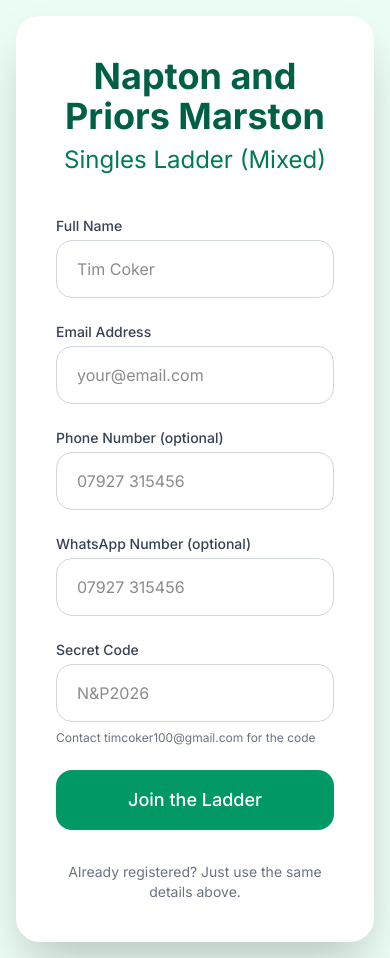
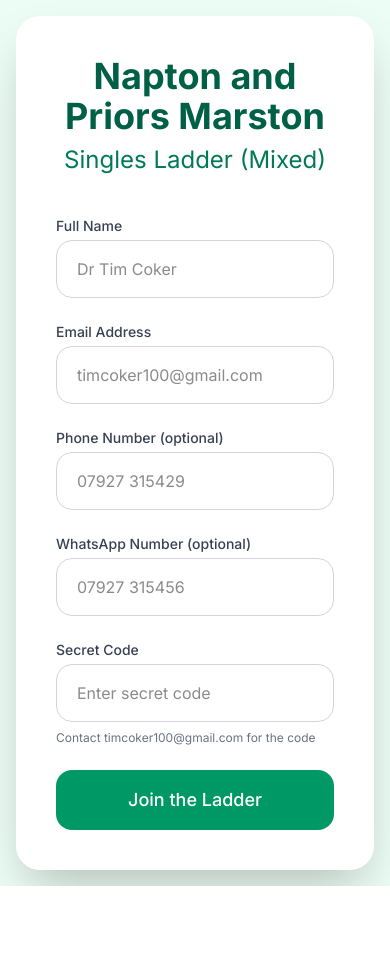
Before and after one commit to timcoker100-prog/napton-tennis-ladder, a Next.js app: page / in a window 390 px wide. After the commit the page ends 886 px from the top, so only its background shows below. Built offline with nearby package versions, Linux system fonts and the light colour scheme.

Commit message:
updated login with phone whatsapp and hidden code

```diff
--- a/app/login/page.tsx
+++ b/app/login/page.tsx
@@ -23,7 +23,7 @@ export default function LoginPage() {
     setLoading(true);
 
     if (code !== SECRET_CODE) {
-      setMessage("❌ Incorrect secret code. Contact timcoker100@gmail.com");
+      setMessage("❌ Incorrect secret code");
       setLoading(false);
       return;
     }
@@ -40,11 +40,12 @@ export default function LoginPage() {
       if (error) {
         setMessage("❌ " + error.message);
       } else {
-        setMessage("✅ Registration successful! Redirecting to ladder...");
-        setTimeout(() => router.push('/ladder'), 1500);
+        setMessage("✅ Success! Redirecting...");
+        setTimeout(() => router.push('/ladder'), 1200);
       }
     } catch (err: any) {
-      setMessage("❌ Failed to connect to database. Please try again.");
+      console.error(err);
+      setMessage("❌ Connection error. Please check your internet and try again.");
     }
 
     setLoading(false);
@@ -63,81 +64,43 @@ export default function LoginPage() {
         <form onSubmit={handleSubmit} className="space-y-6">
           <div>
             <label className="block text-sm font-medium text-gray-700 mb-1">Full Name</label>
-            <input
-              type="text"
-              required
-              value={name}
-              onChange={(e) => setName(e.target.value)}
-              className="w-full border border-gray-300 rounded-2xl px-5 py-4 focus:outline-none focus:border-emerald-500"
-              placeholder="Tim Coker"
-            />
+            <input type="text" required value={name} onChange={(e) => setName(e.target.value)} className="w-full border border-gray-300 rounded-2xl px-5 py-4" placeholder="Dr Tim Coker" />
           </div>
 
           <div>
             <label className="block text-sm font-medium text-gray-700 mb-1">Email Address</label>
-            <input
-              type="email"
-              required
-              value={email}
-              onChange={(e) => setEmail(e.target.value)}
-              className="w-full border border-gray-300 rounded-2xl px-5 py-4 focus:outline-none focus:border-emerald-500"
-              placeholder="your@email.com"
-            />
+            <input type="email" required value={email} onChange={(e) => setEmail(e.target.value)} className="w-full border border-gray-300 rounded-2xl px-5 py-4" placeholder="timcoker100@gmail.com" />
           </div>
 
           <div>
             <label className="block text-sm font-medium text-gray-700 mb-1">Phone Number (optional)</label>
-            <input
-              type="tel"
-              value={phone}
-              onChange={(e) => setPhone(e.target.value)}
-              className="w-full border border-gray-300 rounded-2xl px-5 py-4 focus:outline-none focus:border-emerald-500"
-              placeholder="07927 315456"
-            />
+            <input type="tel" value={phone} onChange={(e) => setPhone(e.target.value)} className="w-full border border-gray-300 rounded-2xl px-5 py-4" placeholder="07927 315429" />
           </div>
 
           <div>
             <label className="block text-sm font-medium text-gray-700 mb-1">WhatsApp Number (optional)</label>
-            <input
-              type="tel"
-              value={whatsapp}
-              onChange={(e) => setWhatsapp(e.target.value)}
-              className="w-full border border-gray-300 rounded-2xl px-5 py-4 focus:outline-none focus:border-emerald-500"
-              placeholder="07927 315456"
-            />
+            <input type="tel" value={whatsapp} onChange={(e) => setWhatsapp(e.target.value)} className="w-full border border-gray-300 rounded-2xl px-5 py-4" placeholder="07927 315456" />
           </div>
 
           <div>
             <label className="block text-sm font-medium text-gray-700 mb-1">Secret Code</label>
             <input
-              type="text"
+              type="password"
               required
               value={code}
               onChange={(e) => setCode(e.target.value)}
-              className="w-full border border-gray-300 rounded-2xl px-5 py-4 focus:outline-none focus:border-emerald-500"
-              placeholder="N&P2026"
+              className="w-full border border-gray-300 rounded-2xl px-5 py-4"
+              placeholder="Enter secret code"
             />
-            <p className="text-xs text-gray-500 mt-2">
-              Contact timcoker100@gmail.com for the code
-            </p>
+            <p className="text-xs text-gray-500 mt-2">Contact timcoker100@gmail.com for the code</p>
           </div>
 
-          <button
-            type="submit"
-            disabled={loading}
-            className="w-full bg-emerald-600 hover:bg-emerald-700 text-white font-medium py-4 rounded-2xl text-lg transition disabled:opacity-70"
-          >
+          <button type="submit" disabled={loading} className="w-full bg-emerald-600 hover:bg-emerald-700 text-white font-medium py-4 rounded-2xl text-lg">
             {loading ? "Registering..." : "Join the Ladder"}
           </button>
         </form>
 
-        {message && (
-          <p className="mt-4 text-center font-medium text-red-600">{message}</p>
-        )}
-
-        <p className="text-center text-sm text-gray-500 mt-8">
-          Already registered? Just use the same details above.
-        </p>
+        {message && <p className="mt-4 text-center font-medium text-red-600">{message}</p>}
       </div>
     </div>
   );
```
